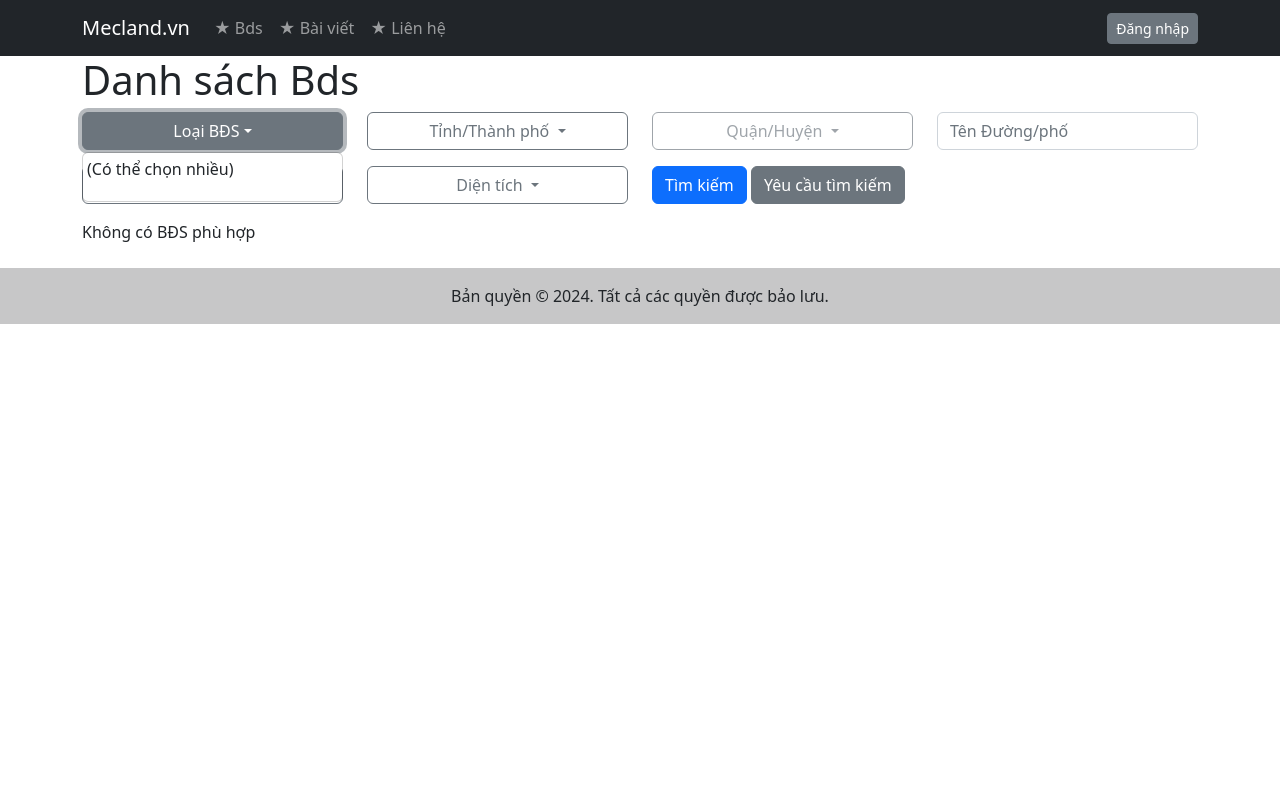
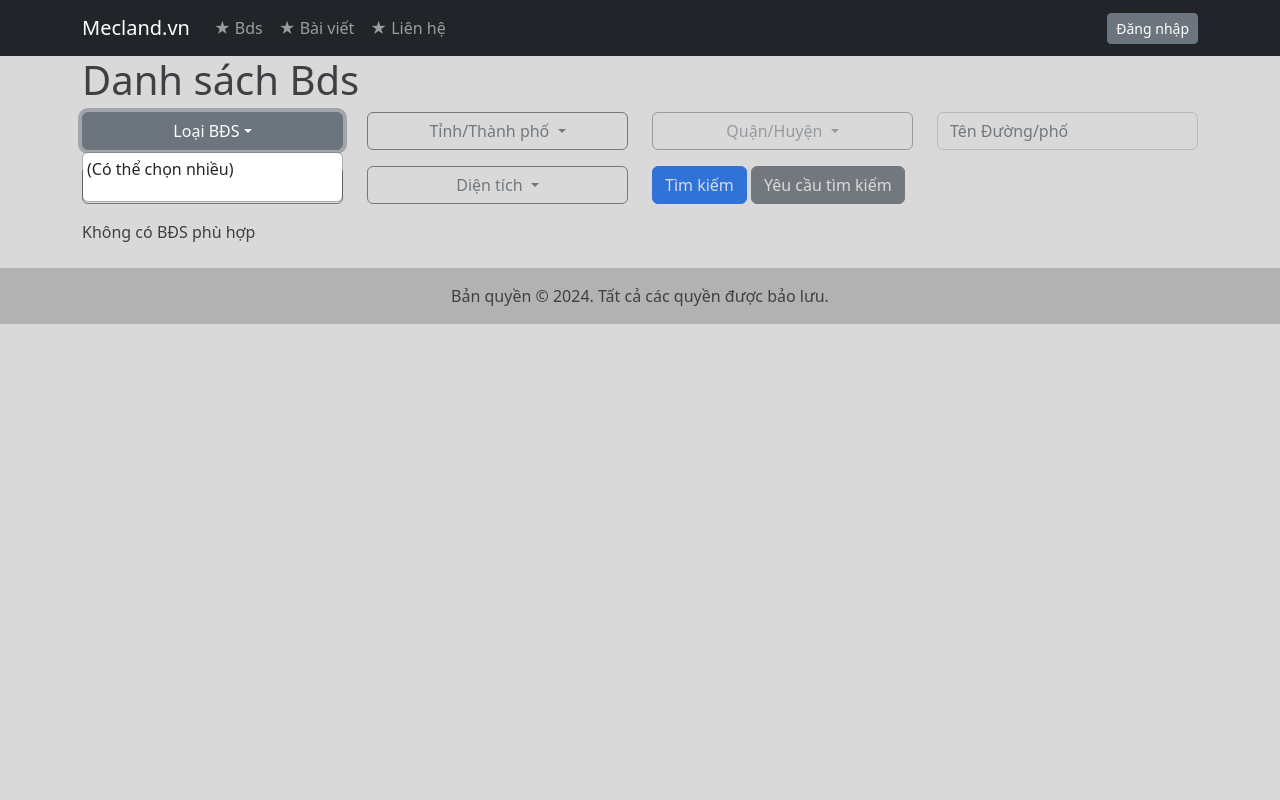
Before and after one commit to duongnanya/flaskAppBds, a Flask app: page /os_bds_list in a window 1280 px wide, after a click on "Loại BĐS". Run offline with Flask 3, Linux system fonts and the light colour scheme.

Commit message:
thêm hiệu ứng xám màn hình xung quanh dropdown menu để làm nổi bật list

```diff
--- a/static/css/dnn-style.css
+++ b/static/css/dnn-style.css
@@ -22,8 +22,7 @@
   transition: content 0.3s ease-in-out;
 }
 
-.os-bds-list-html #dropdown-menu-province,
-.os-bds-list-html #dropdown-menu-city {
+.os-bds-list-html .dropdown-menu {
   max-height: 300px;
   overflow-y: auto;
 }
@@ -35,3 +34,20 @@
   background-color: #fff;
   z-index: 1;
 }
+
+/*--- global */
+
+.global-overlay {
+  position: fixed;
+  top: 0;
+  left: 0;
+  width: 100%;
+  height: 100%;
+  background-color: rgba(128, 128, 128, 0.3);
+  z-index: 1000;
+  display: none;
+}
+
+.dropdown-menu {
+  z-index: 1001; /* Đảm bảo dropdown menu nằm trên overlay */
+}
--- a/templates/outside/os-bds-list.html
+++ b/templates/outside/os-bds-list.html
@@ -376,6 +376,20 @@
     $('input[type=hidden][id=area-range-select]').val(selectedAreaId).trigger('change');
   }
 }, 1);
+
+var $globalOverlay = $('#global-overlay');
+
+// Hiển thị overlay khi dropdown mở
+$('.dropdown').on('shown.bs.dropdown', function() {
+  $globalOverlay.fadeIn(200); // Fade-in trong 0.2 giây (200 milliseconds)
+  $(this).find('.dropdown-toggle').parent().parent().css('z-index', '1001');
+});
+
+// Ẩn overlay và reset z-index khi dropdown đóng
+$('.dropdown').on('hidden.bs.dropdown', function() {
+  $globalOverlay.fadeOut(200); // Fade-out trong 0.2 giây (200 milliseconds)
+  $('.dropdown .dropdown-toggle').parent().parent().css('z-index', 'auto');
+});
 </script>
 {% endblock %}
 
@@ -558,4 +572,5 @@
     {% endif %}
   </div>
 </div>
+<div id="global-overlay" class="global-overlay" style="display: none;"></div>
 {% endblock %}
```
